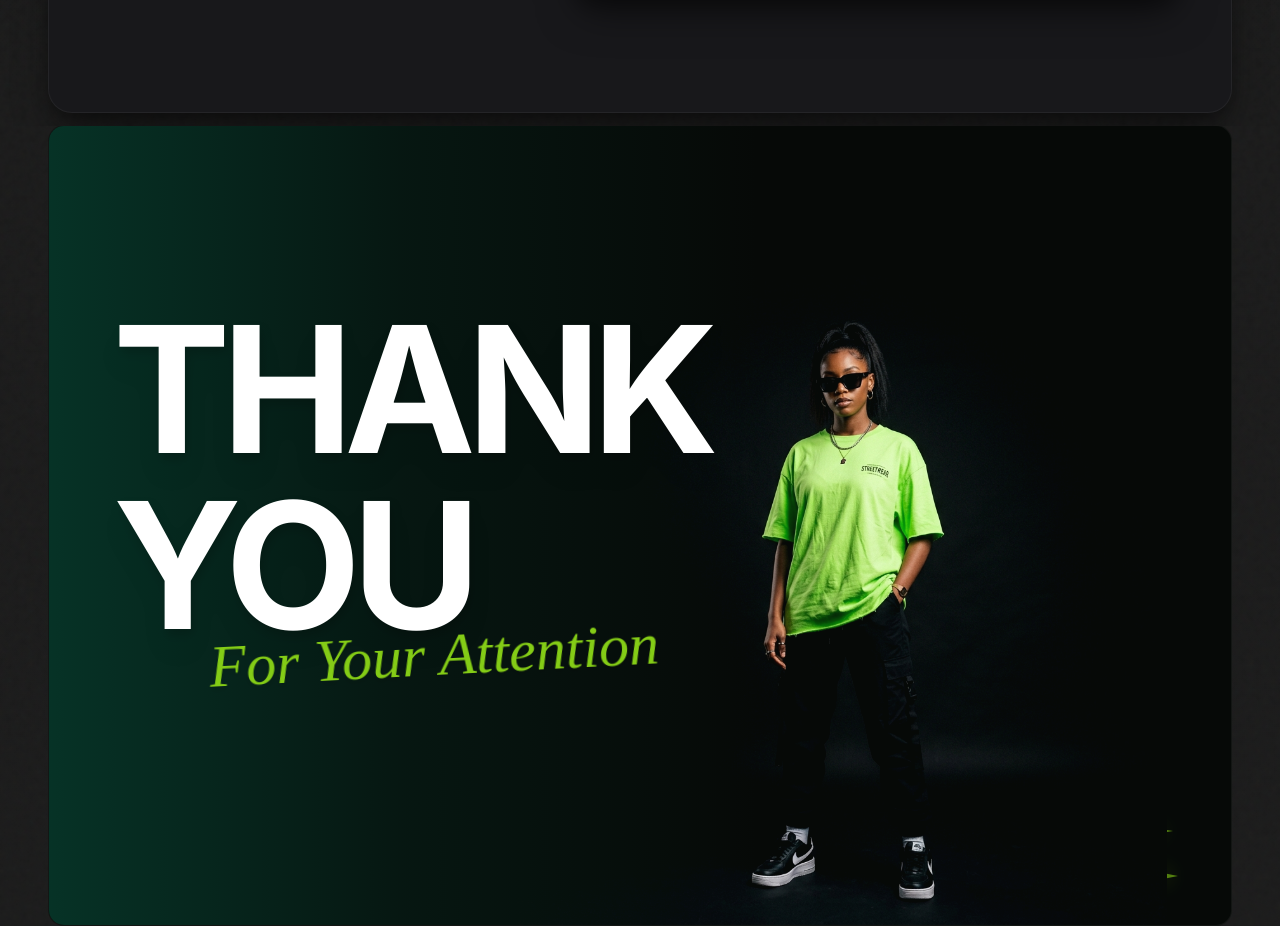
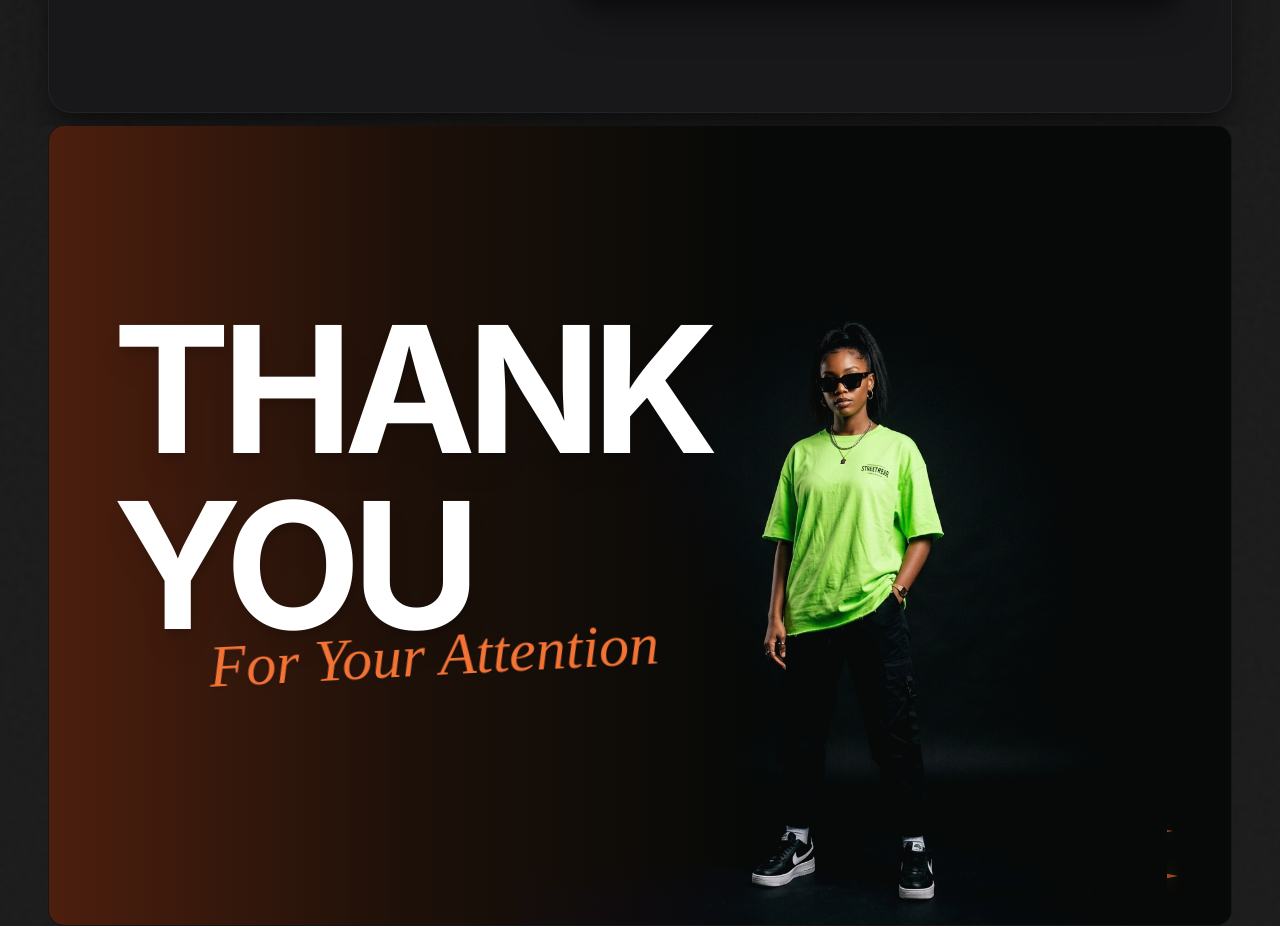
Before and after one commit to indrajit1306/IndrajitGhosh-Portfolio, a React (Vite) app: page / in a window 1280 px wide. Shown: the part 6352-7278 px from the top of the page. Built offline with nearby package versions, Linux system fonts and the light colour scheme.

Commit message:
feat: add responsive ThankYou section component with framer-motion animations

```diff
--- a/src/components/sections/ThankYou.jsx
+++ b/src/components/sections/ThankYou.jsx
@@ -10,14 +10,14 @@ export default function ThankYou() {
       className="relative overflow-hidden rounded-2xl bg-slate-50 dark:bg-[#060907] border border-slate-200 dark:border-white/5 pt-8 pb-0 md:pt-16 md:pb-16 px-6 md:px-0 md:pl-16 md:min-h-[450px] flex flex-col md:flex-row items-center md:items-center transition-colors duration-300 flex-1 w-full"
     >
       {/* Background Gradient */}
-      <div className="absolute top-0 left-0 w-full md:w-3/5 h-full bg-gradient-to-b md:bg-gradient-to-r from-emerald-100/80 via-emerald-50/50 dark:from-emerald-900/60 dark:via-emerald-900/20 to-transparent pointer-events-none transition-colors duration-300" />
+      <div className="absolute top-0 left-0 w-full md:w-3/5 h-full bg-gradient-to-b md:bg-gradient-to-r from-orange-100/80 via-orange-50/50 dark:from-orange-900/60 dark:via-orange-900/20 to-transparent pointer-events-none transition-colors duration-300" />
 
       <div className="relative z-10 w-full max-w-4xl pt-4 md:pt-0">
         <div className="relative inline-block mb-2 md:mb-12">
           <h2 className="text-5xl sm:text-6xl md:text-8xl lg:text-[11rem] font-black text-slate-900 dark:text-white tracking-tighter uppercase leading-none m-0 relative z-0 drop-shadow-xl transition-colors duration-300" style={{ textShadow: '4px 4px 10px rgba(0,0,0,0.1)' }}>
             THANK YOU
           </h2>
-          <div className="absolute -bottom-6 md:-bottom-8 left-2 md:left-24 text-3xl md:text-6xl font-serif italic text-emerald-600 dark:text-[#84cc16] z-30 whitespace-nowrap transform -rotate-3 drop-shadow-md transition-colors duration-300" style={{ fontFamily: '"Brush Script MT", cursive' }}>
+          <div className="absolute -bottom-6 md:-bottom-8 left-2 md:left-24 text-3xl md:text-6xl font-serif italic text-primary z-30 whitespace-nowrap transform -rotate-3 drop-shadow-md transition-colors duration-300" style={{ fontFamily: '"Brush Script MT", cursive' }}>
             For Your Attention
           </div>
         </div>
@@ -32,7 +32,7 @@ export default function ThankYou() {
           alt="Thank You Person"
           className="h-[350px] sm:h-[400px] md:h-[550px] lg:h-[650px] w-auto object-cover object-bottom relative z-20 md:mr-16 rounded-full dark:rounded-none shadow-2xl dark:shadow-none bg-[#fdb813] dark:bg-transparent aspect-square"
         />
-        <svg width="120" height="120" viewBox="0 0 120 120" fill="none" xmlns="http://www.w3.org/2000/svg" className="text-emerald-500 dark:text-[#84cc16] absolute bottom-6 right-6 md:right-12 z-10 hidden md:block transition-colors duration-300" style={{ filter: 'drop-shadow(0 0 10px rgba(132, 204, 22, 0.4))' }}>
+        <svg width="120" height="120" viewBox="0 0 120 120" fill="none" xmlns="http://www.w3.org/2000/svg" className="text-primary absolute bottom-6 right-6 md:right-12 z-10 hidden md:block transition-colors duration-300" style={{ filter: 'drop-shadow(0 0 10px var(--primary-glow))' }}>
           <path d="M60 0L65.5 45.5L110 50L65.5 54.5L60 100L54.5 54.5L10 50L54.5 45.5L60 0Z" fill="currentColor" />
           <path d="M100 80L102.5 92.5L115 95L102.5 97.5L100 110L97.5 97.5L85 95L97.5 92.5L100 80Z" fill="currentColor" opacity="0.6" />
           <path d="M20 90L21.5 98.5L30 100L21.5 101.5L20 110L18.5 101.5L10 100L18.5 98.5L20 90Z" fill="currentColor" opacity="0.8" />
```
